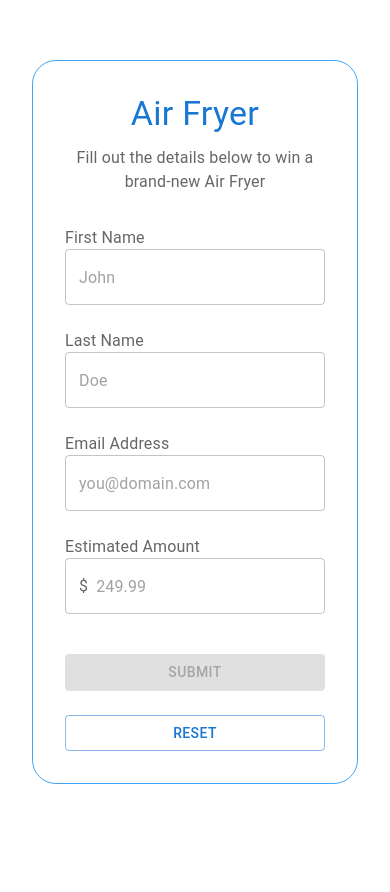
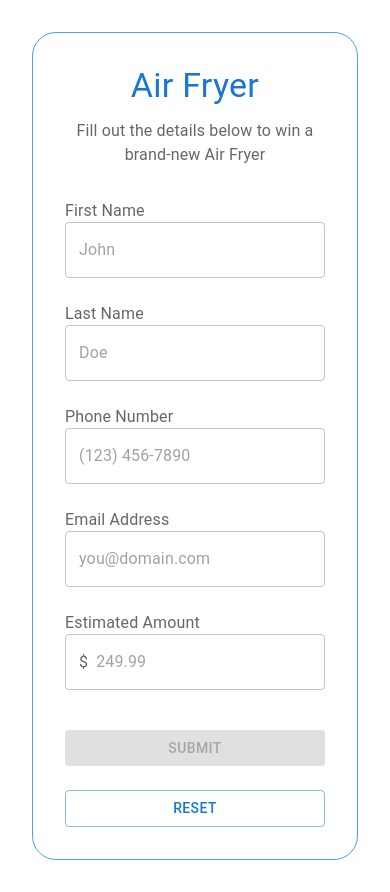
Before and after one commit to guptamayank9827/spidr-challenge, a React (Create React App) app: page / in a window 390 px wide. Before the commit the page ends 844 px from the top, so only its background shows below. Built offline with nearby package versions, Linux system fonts and the light colour scheme.

Commit message:
added phone number field with a FormatInput component

```diff
--- a/src/Form.tsx
+++ b/src/Form.tsx
@@ -1,5 +1,6 @@
+import { useState } from 'react';
 import { Box, Button, FormControl, FormLabel, InputAdornment, TextField, Typography } from '@mui/material';
-import { useState } from 'react';
+import FormatInput from './FormatInput';
 
 interface FormInputProps {
     theme: any; // Assuming you have a theme type defined
@@ -10,16 +11,19 @@ function Form({ theme }: FormInputProps) {
     // State Definitions
     const [firstName, setFirstName] = useState('');
     const [lastName, setLastName] = useState('');
+    const [phoneNumber, setPhoneNumber] = useState('');
     const [email, setEmail] = useState('');
     const [amount, setAmount] = useState('');
 
     const [firstNameError, setFirstNameError] = useState(false);
     const [lastNameError, setLastNameError] = useState(false);
+    const [phoneNumberError, setPhoneNumberError] = useState(false);
     const [emailError, setEmailError] = useState(false);
     const [amountError, setAmountError] = useState(false);
 
     const [firstNameErrorMessage, setFirstNameErrorMessage] = useState('');
     const [lastNameErrorMessage, setLastNameErrorMessage] = useState('');
+    const [phoneNumberErrorMessage, setPhoneNumberErrorMessage] = useState('');
     const [emailErrorMessage, setEmailErrorMessage] = useState('');
     const [amountErrorMessage, setAmountErrorMessage] = useState('');
 
@@ -51,6 +55,18 @@ function Form({ theme }: FormInputProps) {
         }
     };
 
+    const handlePhoneNumberChange = (phoneNumberValue: string) => {
+        setPhoneNumber(phoneNumberValue);
+
+        if(!validPhoneNumber(phoneNumberValue)) {
+            setPhoneNumberError(true);
+            setPhoneNumberErrorMessage('Phone Number should be exactly 10 digits.');
+        } else {
+            setPhoneNumberError(false);
+            setPhoneNumberErrorMessage('');
+        }
+    };
+
     const handleEmailChange = (event: React.ChangeEvent<HTMLInputElement>) => {
         let emailValue = event.target.value;
 
@@ -71,7 +87,7 @@ function Form({ theme }: FormInputProps) {
         setAmount(amountValue);
         if(!validAmount(amountValue)) {
             setAmountError(true);
-            setAmountErrorMessage('Please enter a valid estimated amount.');
+            setAmountErrorMessage('Please enter a valid positive estimated amount.');
         } else {
             setAmountError(false);
             setAmountErrorMessage('');
@@ -80,6 +96,11 @@ function Form({ theme }: FormInputProps) {
 
 
     // Validation Functions
+    const validPhoneNumber = (phoneNumber: string) => {
+        // Check if the phone number is exactly 10 digits
+        return /^\d{10}$/.test(phoneNumber);
+    };
+
     const validEmailAddress = (email: string) => {
         const emailRegex = /^[^\s@]+@[^\s@]+\.[^\s@]+$/;
         return emailRegex.test(email);
@@ -92,12 +113,23 @@ function Form({ theme }: FormInputProps) {
     };
 
 
+    // Format Display Functions
+    const formatPhoneNumberDisplay = (phoneNumberValue: string):string => {
+        // Remove any non-digit characters for processing
+        const cleanValue = phoneNumberValue.replace(/[^0-9]/g, '');
+
+        if (cleanValue.length === 0) return '';
+
+        return `(${cleanValue.slice(0, 3)}) ${cleanValue.slice(3, 6)} - ${cleanValue.slice(6)}`;
+    }
+
+
     //Form Submission
     const validateFormInputs = () => {
-        if(firstNameError || lastNameError || emailError || amountError)
+        if(firstNameError || lastNameError || phoneNumberError || emailError || amountError)
             return false;
 
-        if(!firstName || !lastName || !validEmailAddress(email) || !validAmount(amount))
+        if(!firstName || !lastName || !validPhoneNumber(phoneNumber) || !validEmailAddress(email) || !validAmount(amount))
             return false;
 
         return true;
@@ -106,16 +138,19 @@ function Form({ theme }: FormInputProps) {
     const resetToDefaults = () => {
         setFirstName('');
         setLastName('');
+        setPhoneNumber('');
         setEmail('');
         setAmount('');
 
         setFirstNameError(false);
         setLastNameError(false);
+        setPhoneNumberError(false);
         setEmailError(false);
         setAmountError(false);
 
         setFirstNameErrorMessage('');
         setLastNameErrorMessage('');
+        setPhoneNumberErrorMessage('');
         setEmailErrorMessage('');
         setAmountErrorMessage('');
     }
@@ -129,6 +164,7 @@ function Form({ theme }: FormInputProps) {
         console.log({
             firstName,
             lastName,
+            phoneNumber,
             email,
             amount
         });
@@ -209,6 +245,17 @@ function Form({ theme }: FormInputProps) {
                     />
                 </FormControl>
 
+                <FormatInput
+                    id="phoneNumber"
+                    name="Phone Number"
+                    placeholder="(123) 456-7890"
+                    onValueChange={handlePhoneNumberChange}
+                    formatDisplay={formatPhoneNumberDisplay}
+                    error={phoneNumberError}
+                    errorMessage={phoneNumberErrorMessage}
+                    inputLength={10}
+                />
+
                 <FormControl>
                     <FormLabel htmlFor="email">Email Address</FormLabel>
                     <TextField
--- /dev/null
+++ b/src/FormatInput.tsx
@@ -0,0 +1,143 @@
+import React, {useState, ChangeEvent} from 'react'
+import { FormControl, FormLabel, TextField } from "@mui/material";
+
+interface FormatInputProps {
+    id: string;
+    name?: string;
+    placeholder?: string;
+    onValueChange?: (value: string) => void;
+    formatDisplay: (value: string) => string;
+    error?: boolean;
+    errorMessage?: string;
+    inputLength?: number; // Optional prop to specify the length of the input
+}
+
+function FormatInput({ id="id", name="name", placeholder="Enter 16 digits", error=false, errorMessage="", inputLength=16, onValueChange, formatDisplay }: FormatInputProps) {
+    const [actualValue, setActualValue] = useState<string>('');
+    const [displayValue, setDisplayValue] = useState<string>('');
+
+    const FORMATTING_CHARACTERS = ['-', ' ', '(', ')'];
+
+    const displayPositionToActual = (displayPos: number): number => {
+        let actualPos = 0;
+        let displayCount = 0;
+
+        for (let i = 0; i < displayValue.length && displayCount < displayPos; i++) {
+            if (FORMATTING_CHARACTERS.includes(displayValue[i])) {
+                displayCount++;
+            }
+            else {
+                actualPos++;
+                displayCount++;
+            }
+        }
+
+        return actualPos;
+    };
+
+    const handleChange = (event: ChangeEvent<HTMLInputElement>) => {
+        const inputValue = event.target.value;
+
+        // Only allow digits
+        const cleanInput = inputValue.replace(/[^0-9]/g, '').slice(0, inputLength);
+
+        setActualValue(cleanInput);
+        setDisplayValue(formatDisplay(cleanInput));
+
+        if(onValueChange)  onValueChange(cleanInput);
+    };
+
+    const handleKeyDown = (event: React.KeyboardEvent<HTMLInputElement>) => {
+        const target = event.target as HTMLInputElement;
+        const selectionStart = target.selectionStart || 0;
+        const selectionEnd = target.selectionEnd || 0;
+
+        // Handle backspace and delete
+        if (event.key === 'Backspace' || event.key === 'Delete') {
+            event.preventDefault();
+
+            if (actualValue.length > 0) {
+                let newActualValue = actualValue;
+
+                if (selectionStart !== selectionEnd) {
+                    // Handle selection deletion
+                    const startPos = displayPositionToActual(selectionStart);
+                    const endPos = displayPositionToActual(selectionEnd);
+
+                    newActualValue = actualValue.slice(0, startPos) + actualValue.slice(endPos);
+                }
+                else {
+                    // Handle single character deletion
+                    const actualPos = displayPositionToActual(selectionStart);
+
+                    if (event.key === 'Backspace' && actualPos > 0) {
+                        // Remove character before cursor
+                        newActualValue = actualValue.slice(0, actualPos - 1) + actualValue.slice(actualPos);
+                    }
+                    else if (event.key === 'Delete' && actualPos < actualValue.length) {
+                        // Remove character at cursor
+                        newActualValue = actualValue.slice(0, actualPos) + actualValue.slice(actualPos + 1);
+                    }
+                }
+
+                setActualValue(newActualValue);
+                setDisplayValue(formatDisplay(newActualValue));
+
+                if(onValueChange)  onValueChange(newActualValue);
+            }
+            return;
+        }
+
+        // Handle regular character input (digits only)
+        if (actualValue.length < inputLength) {
+            const char = event.key;
+            if (/[0-9]/.test(char)) {
+                event.preventDefault();
+
+                const actualPos = displayPositionToActual(selectionStart);
+                const newActualValue = actualValue.slice(0, actualPos) + char + actualValue.slice(actualPos);
+
+                setActualValue(newActualValue);
+                setDisplayValue(formatDisplay(newActualValue));
+
+                if(onValueChange)  onValueChange(newActualValue);
+            }
+        }
+    };
+
+    const handlePaste = (event: React.ClipboardEvent<HTMLInputElement>) => {
+        event.preventDefault();
+
+        const pastedText = event.clipboardData.getData('text');
+        const cleanInput = pastedText.replace(/[^0-9]/g, '').slice(0, inputLength);
+
+        setActualValue(cleanInput);
+        setDisplayValue(formatDisplay(cleanInput));
+
+        if(onValueChange)  onValueChange(cleanInput);
+    };
+
+    return(
+        <FormControl>
+            <FormLabel htmlFor={id}>{name}</FormLabel>
+            <TextField
+                id={id}
+                name={id}
+                type='text'
+                fullWidth
+                variant="outlined"
+                placeholder={placeholder}
+                value={displayValue}
+                error={error}
+                helperText={errorMessage}
+
+                onChange={handleChange}
+                onKeyDown={handleKeyDown}
+                onPaste={handlePaste}
+            />
+        </FormControl>
+    );
+
+};
+
+export default FormatInput;
```
